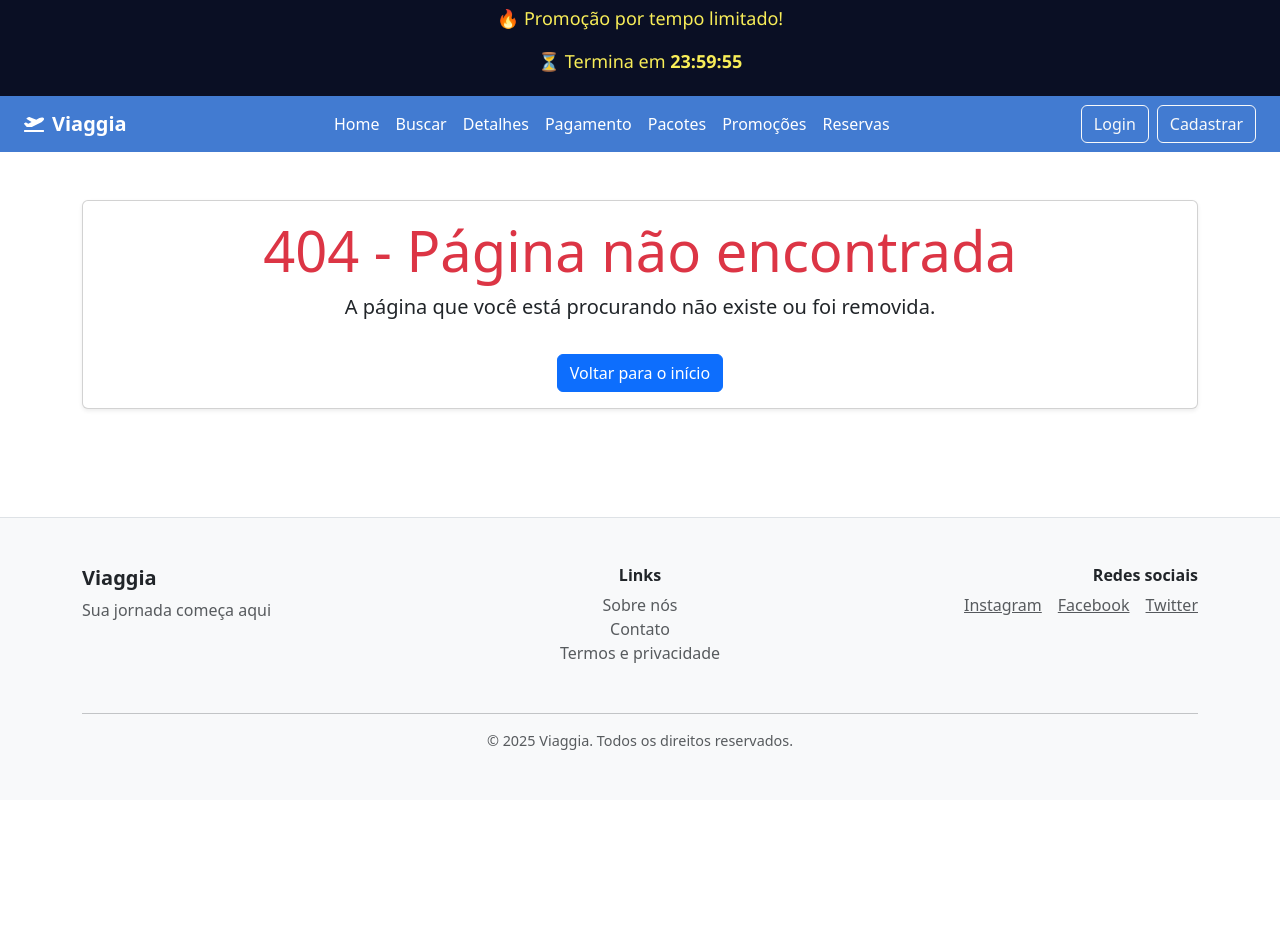
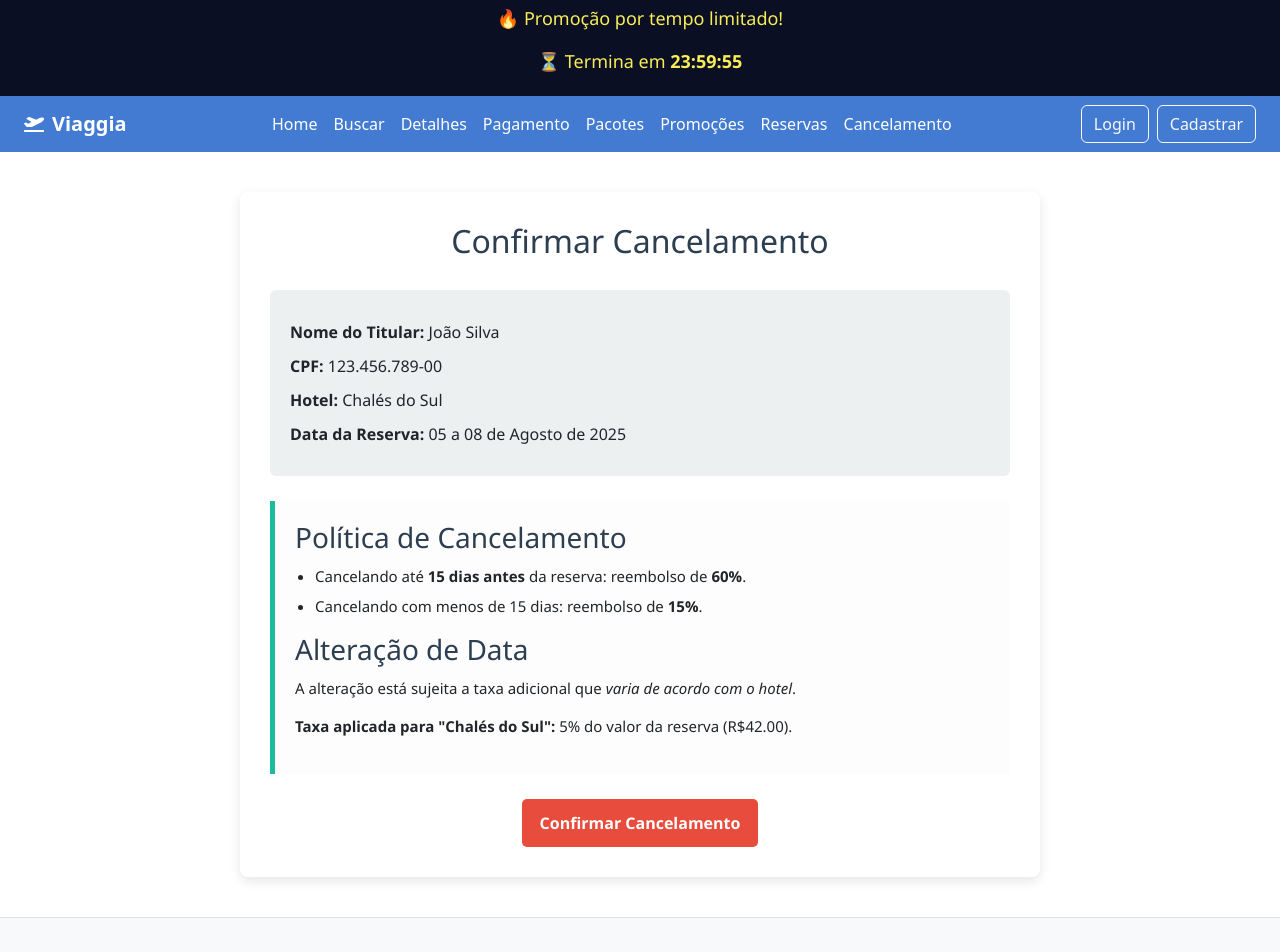
Before and after one commit to Viaggia/viaggia-front, a React (Vite) app: page /cancellationpag in a window 1280 px wide. Shown: the top 952 px of the page. Before the commit the page ends 800 px from the top, so only its background shows below. Built offline with nearby package versions, Linux system fonts and the light colour scheme.

Commit message:
Adicionando pagina de Cancelamento

```diff
--- a/src/components/Header/Header.tsx
+++ b/src/components/Header/Header.tsx
@@ -38,6 +38,8 @@ function Header() {
             <li className="nav-item"><Link className="nav-link text-white" to="/packages">Pacotes</Link></li>
             <li className="nav-item"><Link className="nav-link text-white" to="/promotion">Promoções</Link></li>
             <li className="nav-item"><Link className="nav-link text-white" to="/reservepag">Reservas</Link></li>
+            <li className="nav-item"><Link className="nav-link text-white" to="/cancellationpag">Cancelamento</Link></li>
+
 
           </ul>
         </div>
--- a/src/components/forms/TravelForm/TravelForm.tsx
+++ b/src/components/forms/TravelForm/TravelForm.tsx
@@ -1,39 +1,39 @@
 export default function TravelForm() {
   return (
-         <form className="row g-3 d-flex justify-content-center">
+    <form className="row g-3 d-flex justify-content-center p-3 rounded">
       {/* Destino */}
       <div className="col-md-2">
-            <label className="form-label">Destino</label>
+        <label className="form-label text-white">Destino</label>
         <input type="text" className="form-control" placeholder="Digite o destino" />
       </div>
 
       {/* Data de Check-in */}
       <div className="col-md-2">
-            <label className="form-label">Check-in</label>
+        <label className="form-label text-white">Check-in</label>
         <input type="date" className="form-control" />
       </div>
 
       {/* Data de Check-out */}
       <div className="col-md-2">
-            <label className="form-label">Check-out</label>
+        <label className="form-label text-white">Check-out</label>
         <input type="date" className="form-control" />
       </div>
 
       {/* Adultos */}
       <div className="col-md-1">
-            <label className="form-label">Adultos</label>
+        <label className="form-label text-white">Adultos</label>
         <input type="number" className="form-control" min="1" defaultValue={1} />
       </div>
 
       {/* Crianças */}
       <div className="col-md-1">
-            <label className="form-label">Crianças</label>
+        <label className="form-label text-white">Crianças</label>
         <input type="number" className="form-control" min="0" defaultValue={0} />
       </div>
 
       {/* Quartos */}
       <div className="col-md-1">
-            <label className="form-label">Quartos</label>
+        <label className="form-label text-white">Quartos</label>
         <input type="number" className="form-control" min="1" defaultValue={1} />
       </div>
 
@@ -42,5 +42,5 @@ export default function TravelForm() {
         <button type="submit" className="btn btn-info botao-buscar-grande px-4">Buscar</button>
       </div>
     </form>
-    )
+  );
 }
--- /dev/null
+++ b/src/pages/Cancellation/Cancellationpag.css
@@ -0,0 +1,101 @@
+/* Estilos exclusivos para a página CancellationPag */
+
+.cancellationpag-container {
+  max-width: 800px;
+  margin: 40px auto;
+  background-color: #ffffff;
+  border-radius: 8px;
+  padding: 30px;
+  box-shadow: 0 4px 12px rgba(0, 0, 0, 0.1);
+  font-family: 'Segoe UI', sans-serif;
+  position: relative;
+}
+
+.cancellationpag-container h2 {
+  text-align: center;
+  color: #2c3e50;
+  margin-bottom: 30px;
+}
+
+/* Informações da reserva */
+.cancellationpag-info {
+  background-color: #ecf0f1;
+  border-radius: 6px;
+  padding: 20px;
+  margin-bottom: 25px;
+}
+
+.cancellationpag-info p {
+  margin: 10px 0;
+  font-size: 16px;
+}
+
+/* Políticas de cancelamento e alteração */
+.cancellationpag-politicas {
+  background-color: #fdfdfd;
+  border-left: 5px solid #1abc9c;
+  padding: 20px;
+  margin-bottom: 25px;
+}
+
+.cancellationpag-politicas h3 {
+  color: #2c3e50;
+  margin-bottom: 10px;
+}
+
+.cancellationpag-politicas ul {
+  padding-left: 20px;
+  margin-bottom: 15px;
+}
+
+.cancellationpag-politicas li {
+  margin-bottom: 8px;
+  font-size: 15px;
+}
+
+.cancellationpag-politicas p {
+  font-size: 15px;
+  margin-top: 10px;
+}
+
+/* Botão de confirmação */
+.cancellationpag-confirmar {
+  background-color: #e74c3c;
+  color: white;
+  border: none;
+  padding: 12px 18px;
+  border-radius: 5px;
+  font-weight: bold;
+  cursor: pointer;
+  display: block;
+  margin: 0 auto;
+  transition: background-color 0.3s ease;
+}
+
+.cancellationpag-confirmar:hover {
+  background-color: #c0392b;
+}
+
+/* Popup de sucesso */
+.popup-sucesso {
+  position: fixed;
+  bottom: 20px;
+  right: 20px;
+  background-color: #81ced8;
+  color: #000000;
+  padding: 12px 20px;
+  border-radius: 6px;
+  border: 1px solid #c8e6c9;
+  font-size: 15px;
+  font-weight: 500;
+  box-shadow: 0 2px 6px rgba(0, 0, 0, 0.08);
+  z-index: 1000;
+  animation: fadeOutPopup 5s forwards;
+  transition: opacity 0.5s ease;
+}
+
+@keyframes fadeOutPopup {
+  0% { opacity: 1; transform: translateY(0); }
+  80% { opacity: 1; transform: translateY(-2px); }
+  100% { opacity: 0; transform: translateY(-6px); }
+}
--- /dev/null
+++ b/src/pages/Cancellation/Cancellationpag.tsx
@@ -0,0 +1,61 @@
+import React, { useState } from 'react';
+import './cancellationpag.css';
+
+const CancellationPag: React.FC = () => {
+  const [showPopup, setShowPopup] = useState(false);
+
+  const reserva = {
+    titular: 'João Silva',
+    cpf: '123.456.789-00',
+    hotel: 'Chalés do Sul',
+    datas: '05 a 08 de Agosto de 2025',
+    valorTotal: 840,
+  };
+
+  const handleCancelClick = () => {
+    setShowPopup(true);
+    setTimeout(() => {
+      setShowPopup(false);
+    }, 5000); // 5 segundos
+  };
+
+  return (
+    <div className="cancellationpag-container">
+      <h2>Confirmar Cancelamento</h2>
+
+      <div className="cancellationpag-info">
+        <p><strong>Nome do Titular:</strong> {reserva.titular}</p>
+        <p><strong>CPF:</strong> {reserva.cpf}</p>
+        <p><strong>Hotel:</strong> {reserva.hotel}</p>
+        <p><strong>Data da Reserva:</strong> {reserva.datas}</p>
+      </div>
+
+      <div className="cancellationpag-politicas">
+        <h3>Política de Cancelamento</h3>
+        <ul>
+          <li>Cancelando até <strong>15 dias antes</strong> da reserva: reembolso de <strong>60%</strong>.</li>
+          <li>Cancelando com menos de 15 dias: reembolso de <strong>15%</strong>.</li>
+        </ul>
+
+        <h3>Alteração de Data</h3>
+        <p>A alteração está sujeita a taxa adicional que <em>varia de acordo com o hotel</em>.</p>
+
+        {reserva.hotel === 'Chalés do Sul' && (
+          <p><strong>Taxa aplicada para "{reserva.hotel}":</strong> 5% do valor da reserva (R${(reserva.valorTotal * 0.05).toFixed(2)}).</p>
+        )}
+      </div>
+
+      <button className="cancellationpag-confirmar" onClick={handleCancelClick}>
+        Confirmar Cancelamento
+      </button>
+
+      {showPopup && (
+        <div className="popup-sucesso">
+          Cancelamento de reserva feito com sucesso!
+        </div>
+      )}
+    </div>
+  );
+};
+
+export default CancellationPag;
--- a/src/pages/Search/Search.tsx
+++ b/src/pages/Search/Search.tsx
@@ -9,7 +9,7 @@ function SearchSection() {
 
       {/* 🌄 Imagem de fundo visível apenas atrás do formulário */}
       <div
-        className="position-absolute w-100 start-0"
+        className="position-absolute text-white w-100 start-0"
         style={{
           height: '300px', // altura controlada
           backgroundImage: 'url(/img/imgnav.jpg.jpg)', // caminho relativo à pasta public
--- a/src/routes/Router/AppRoutes.tsx
+++ b/src/routes/Router/AppRoutes.tsx
@@ -14,6 +14,7 @@ import Packages from '../../pages/Packages/Packages'
 import AuthSuccess from '../../pages/AuthSuccess/AuthSuccess'
 import Promotion from '../../pages/Promotion/Promotion'
 import ReservePag from '../../pages/Reserve/ReservePag'
+import CancellationPag from '../../pages/Cancellation/Cancellationpag'
 
 
 
@@ -26,6 +27,7 @@ function AppRoutes() {
       <Route path="/register" element={<Register />} />
       <Route path="/details" element={<Details />} />
       <Route path="/reservepag" element={<ReservePag />} />
+      <Route path="/cancellationpag" element={<CancellationPag />} />
       <Route path="/payment" element={<Payment />} />
       <Route path='/recovery' element={<Recovery />} />
       <Route path='/recovery/token' element={<TokenVerification />} />
```
Lines whose indentation alone changed are shown as unchanged.
